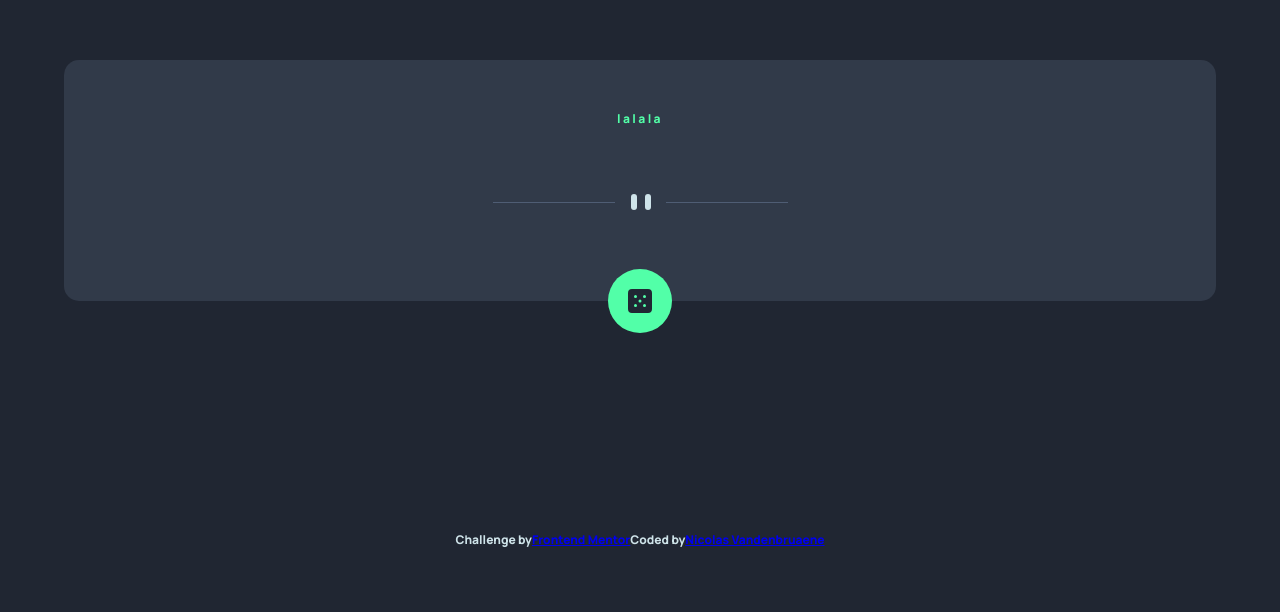
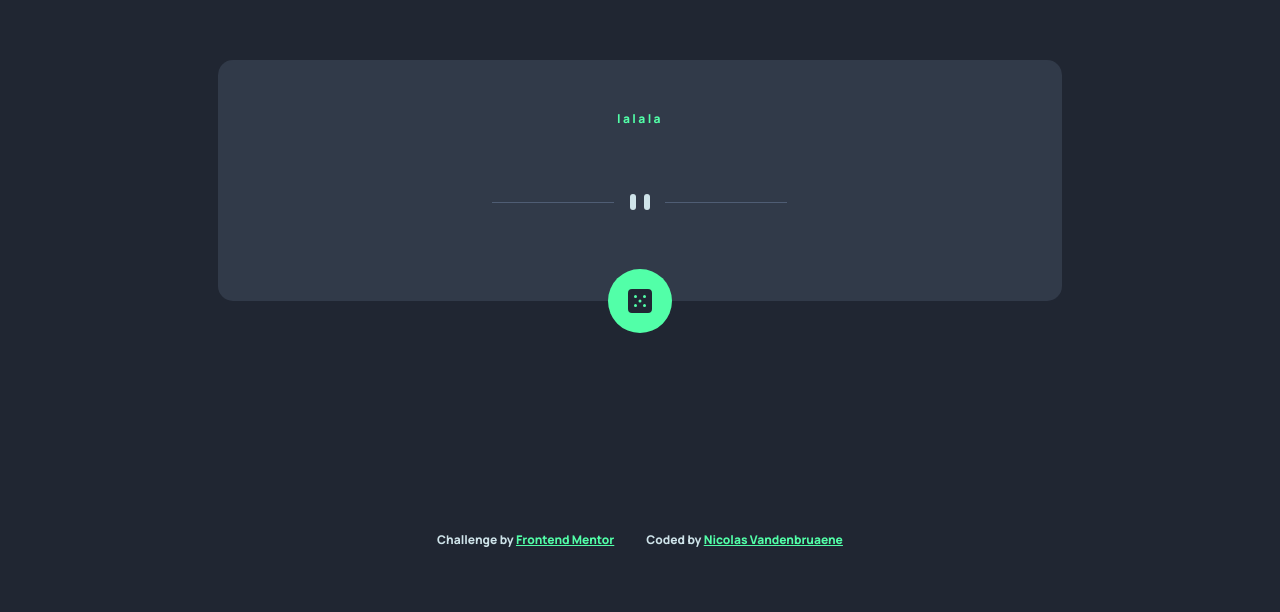
Before and after one commit to NV83-GitHub/fem-advice-generator, a plain HTML site: page index.html in a window 1280 px wide. Shown: the part 188-800 px from the top of the page. Drawn offline with Linux system fonts and the light colour scheme; no server answers.

Commit message:
Some changes to the CSS for better links in the footing + screenshots for github Readme

```diff
--- a/index.html
+++ b/index.html
@@ -31,8 +31,10 @@
   </main>
 
   <footer class="attribution">
-    Challenge by <a href="https://www.frontendmentor.io?ref=challenge" target="_blank"> Frontend Mentor </a>
-    Coded by <a href="https://github.com/NV83-GitHub"> Nicolas Vandenbruaene </a>
+    <p>Challenge by <a href="https://www.frontendmentor.io?ref=challenge" target="_blank"> Frontend Mentor </a>
+    </p>
+    <p>Coded by <a href="https://github.com/NV83-GitHub"> Nicolas Vandenbruaene </a>
+    </p>
   </footer>
 </body>
 </html>
--- a/script.js
+++ b/script.js
@@ -2,6 +2,7 @@ const URL = "https://api.adviceslip.com/advice"
 
 // fonction asynchrone pour fetcher et parser les datas de l'api
 const loadData = async () => {
+    try {
         let res = await fetch(URL)
         let data = await res.json()
         document.getElementById("advice-id").innerHTML= `
@@ -11,5 +12,9 @@ const loadData = async () => {
             <p>"${data.slip.advice}"</p>
         `
     }
+   catch {
+       console.error(err)
+   }
+}
 
 loadData()
--- a/style.css
+++ b/style.css
@@ -5,6 +5,7 @@
 /***colors***/
 
     --neon-green: hsl(150, 100%, 66%);
+    --light-neon-green: hsl(149, 61%, 83%);
     --light-cyan: hsl(193, 38%, 86%);
     --grayish-blue: hsl(217, 19%, 38%);
     --dark-grayish-blue: hsl(217, 19%, 24%);
@@ -72,6 +73,7 @@ footer {
     position: absolute;
     display: flex;
     align-items: center;
+    justify-content: center;
     bottom: 0;
     left: 0;
     right: 0;
@@ -81,16 +83,22 @@ footer {
     font-size: 0.75rem
 }
 
-a:default {
-    yellow
+footer > p {
+    text-align: center;
+    padding: 0 1rem;
 }
 
-a:focus {
-    color: red;
+a:link {
+    color: var(--neon-green)
 }
 
 a:visited {
-    color: var(--neon-green)
+    color: var(--light-neon-green)
+}
+
+a:hover {
+    color: var(--neon-green);
+    font-size: 0.77rem;
 }
 
 /********************/
@@ -123,7 +131,14 @@ a:visited {
 /***Media Queries****/
 /********************/
 
-@media screen and (min-width: 1400px){
+
+@media screen and (min-width: 700px){
+
+    main {
+        max-width: 66vw;
+    }
+
+@media screen and (min-width: 1440px){
 
     main {
         max-width: 33vw;
@@ -138,3 +153,4 @@ a:visited {
     }
 
 }
+}
```
Also changed, not shown: design/active-states.jpg (deleted), design/desktop-design.jpg (deleted), design/mobile-design.jpg (deleted), images/Advice Generator desktop screenshot.png (added), images/Advice Genetor mobile screenshot.png (added), images/favicon-32x32.png (deleted). Lines whose indentation alone changed are shown as unchanged.
